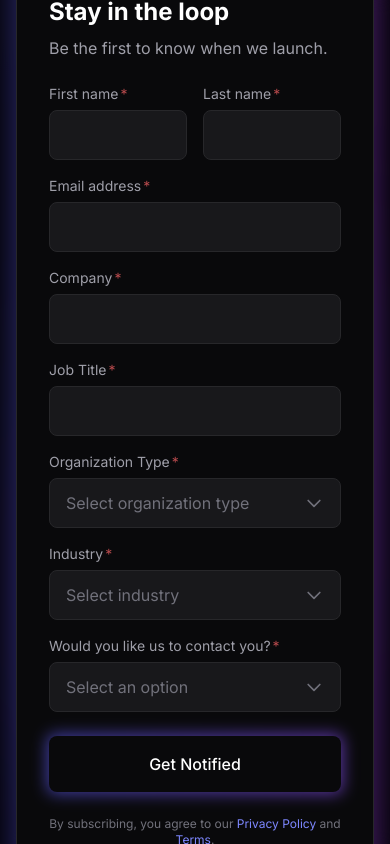
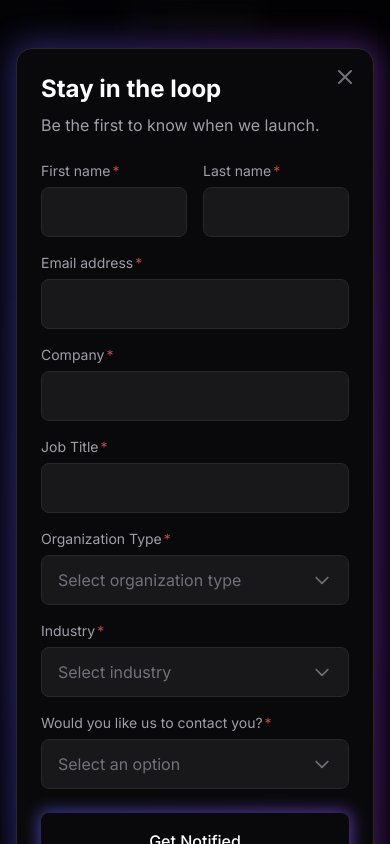
Before and after one commit to geoffhtaylor3d/reseralabs-website, a SvelteKit app: page / in a window 390 px wide. Both pictures are taken after a click on the button "Get Notified". Shown: the top 844 px of the page. Built offline with nearby package versions, Linux system fonts and the light colour scheme.

Commit message:
Fix mobile scrolling for signup modal

```diff
--- a/src/routes/+page.svelte
+++ b/src/routes/+page.svelte
@@ -217,18 +217,19 @@
 
 {#if showModal}
 	<div
-		class="fixed inset-0 z-50 flex items-center justify-center p-4"
+		class="fixed inset-0 z-50 overflow-y-auto"
 		role="dialog"
 		aria-modal="true"
 	>
-		<div
-			class="absolute inset-0 bg-black/80 backdrop-blur-sm"
-		></div>
+		<div class="min-h-full flex items-center justify-center p-4">
+			<div
+				class="fixed inset-0 bg-black/80 backdrop-blur-sm"
+			></div>
 
-		<div class="relative w-full max-w-lg transform transition-all">
-			<div class="absolute -inset-1 bg-gradient-to-r from-indigo-500 via-violet-500 to-purple-500 rounded-2xl blur-lg opacity-40"></div>
+			<div class="relative w-full max-w-lg transform transition-all my-8">
+				<div class="absolute -inset-1 bg-gradient-to-r from-indigo-500 via-violet-500 to-purple-500 rounded-2xl blur-lg opacity-40"></div>
 
-			<div class="relative bg-zinc-950 border border-zinc-800 rounded-2xl p-8">
+				<div class="relative bg-zinc-950 border border-zinc-800 rounded-2xl p-6 sm:p-8">
 				<button
 					onclick={closeModal}
 					class="absolute top-4 right-4 text-zinc-500 hover:text-white transition-colors"
@@ -355,6 +356,7 @@
 						By subscribing, you agree to our <a href="/privacy" class="text-indigo-400 hover:underline">Privacy Policy</a> and <a href="/terms" class="text-indigo-400 hover:underline">Terms</a>.
 					</p>
 				</form>
+				</div>
 			</div>
 		</div>
 	</div>
```
